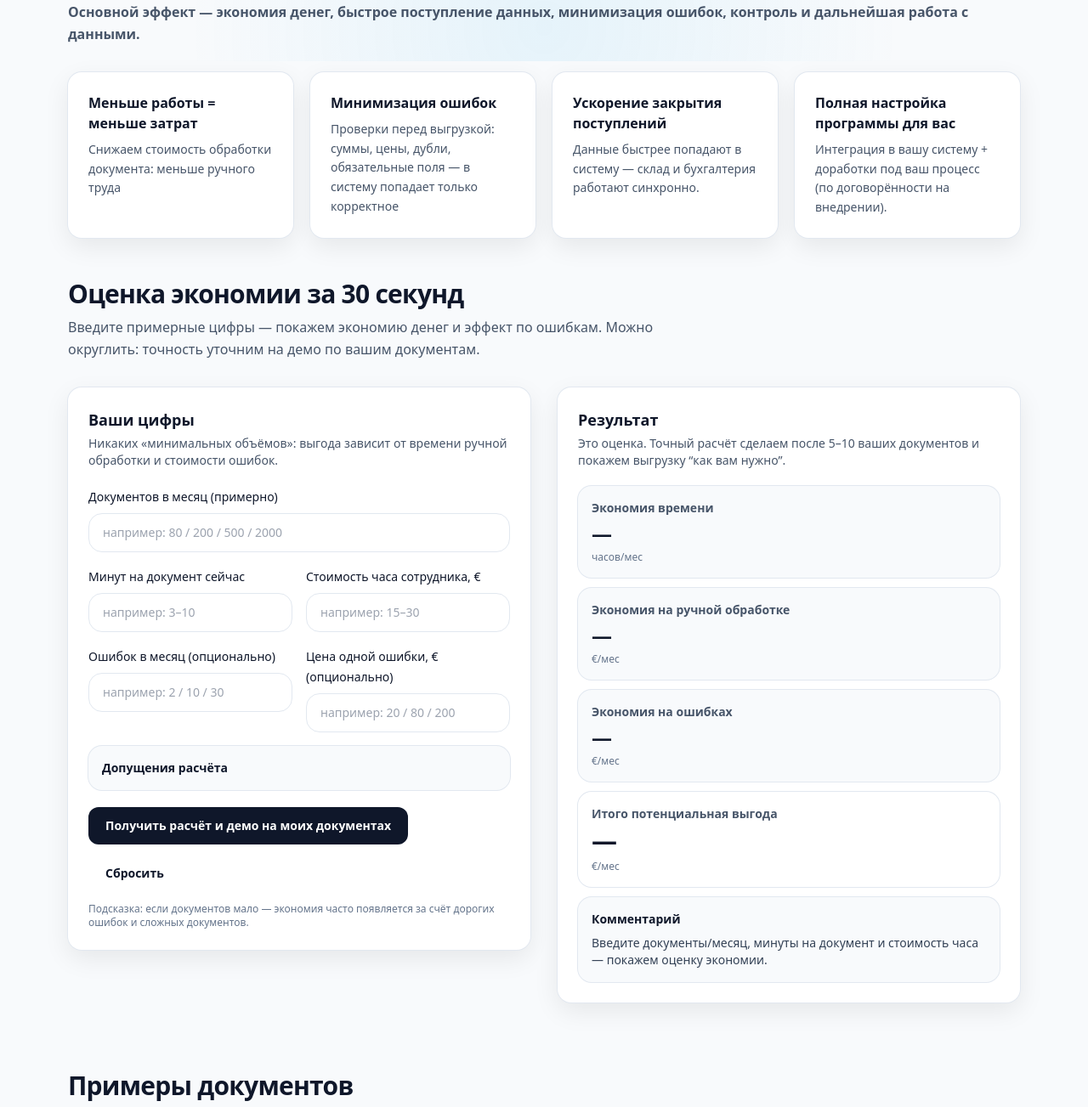
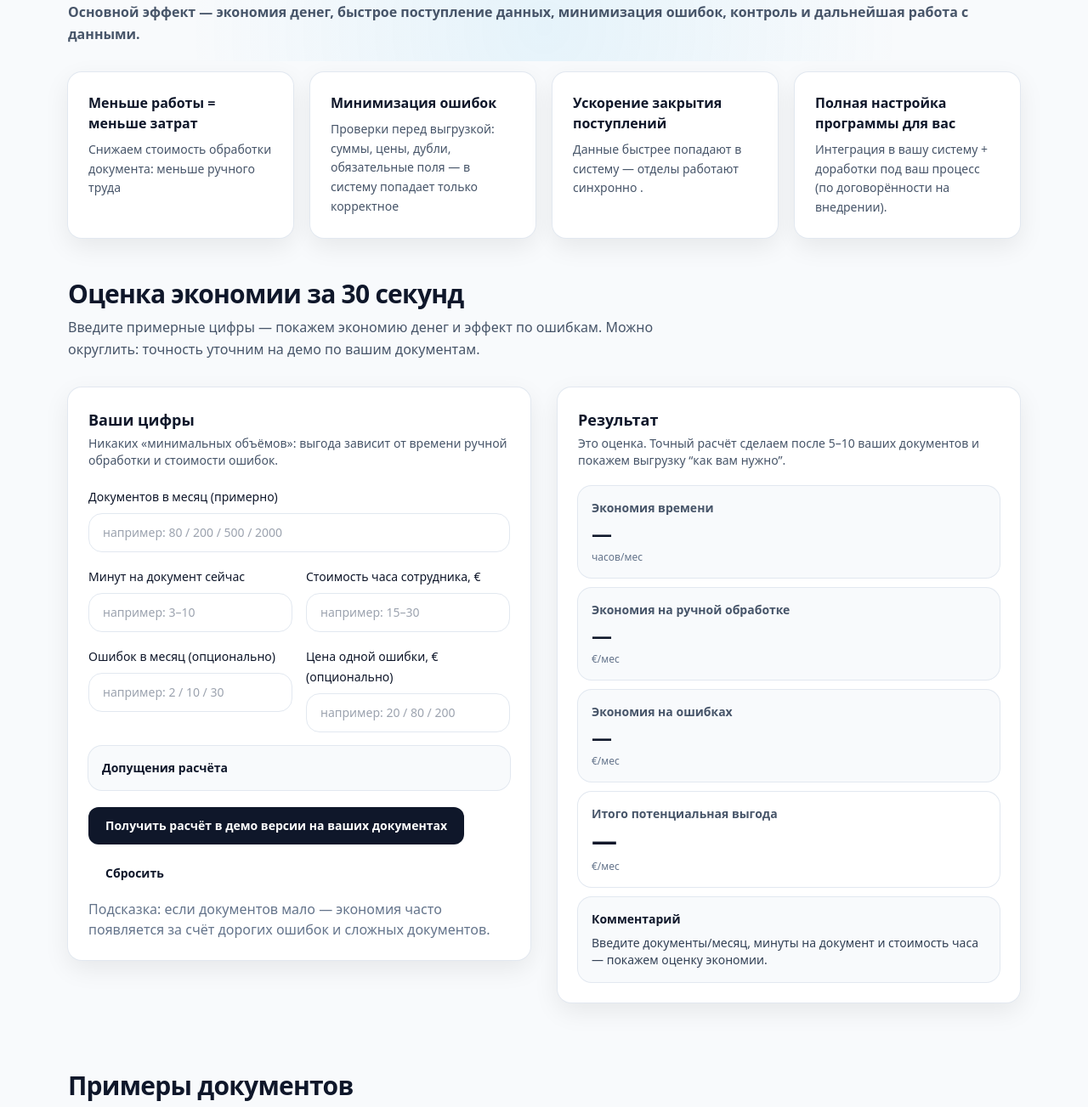
Before and after one commit to emailoflvs/doclogic, an Astro site in the folder web/: page / in a window 1280 px wide. Shown: the part 728-2031 px from the top of the page at 85% size. Built offline with nearby package versions, Linux system fonts and the light colour scheme; Astro itself is replaced by a stand-in of ours; no server answers.

Commit message:
доработка

```diff
--- a/web/src/pages/index.astro
+++ b/web/src/pages/index.astro
@@ -165,7 +165,8 @@ const buildId = new Date().toISOString().slice(0, 19).replace('T', ' ');
 
             <Card variant="feature">
               <div class="text-base font-semibold">Ускорение закрытия поступлений</div>
-              <p class="p mt-2 text-sm">Данные быстрее попадают в систему — склад и бухгалтерия работают синхронно.</p>
+              <p class="p mt-2 text-sm">Данные быстрее попадают в систему —
+              отделы работают синхронно .</p>
             </Card>
 
             <Card variant="feature">
@@ -233,7 +234,8 @@ const buildId = new Date().toISOString().slice(0, 19).replace('T', ' ');
             <input
               id="roi_errors"
               inputmode="numeric"
-              class="mt-2 w-full rounded-2xl border border-slate-200 bg-white px-4 py-3 text-sm"
+              class="mt-2 w-full rounded-2xl border border-slate-200 bg-white
+              px-4 py-3 text-sm"
               placeholder="например: 2 / 10 / 30"
             />
           </div>
@@ -269,11 +271,12 @@ const buildId = new Date().toISOString().slice(0, 19).replace('T', ' ');
         </details>
 
         <div class="mt-5 flex flex-wrap gap-3">
-          <a href="#request" class="btn btn-primary">Получить расчёт и демо на моих документах</a>
+          <a href="#request" class="btn btn-primary">
+          Получить расчёт в демо версии на ваших документах</a>
           <button id="roi_reset" type="button" class="btn">Сбросить</button>
         </div>
 
-        <div id="roi_hint" class="small mt-3 text-slate-500">
+        <div id="roi_hint" class="medium mt-2 text-slate-500">
           Подсказка: если документов мало — экономия часто появляется за счёт дорогих ошибок и сложных документов.
         </div>
       </Card>
@@ -1057,6 +1060,7 @@ const buildId = new Date().toISOString().slice(0, 19).replace('T', ' ');
             сопровождение: новые форматы/поставщики, улучшение результата
           </li>
         </ul>
+<br>
 <a class="btn btn-primary" href="#request">Демо на ваших документах</a>
 
         <div class="mt-2 text-xs text-slate-500">
```
